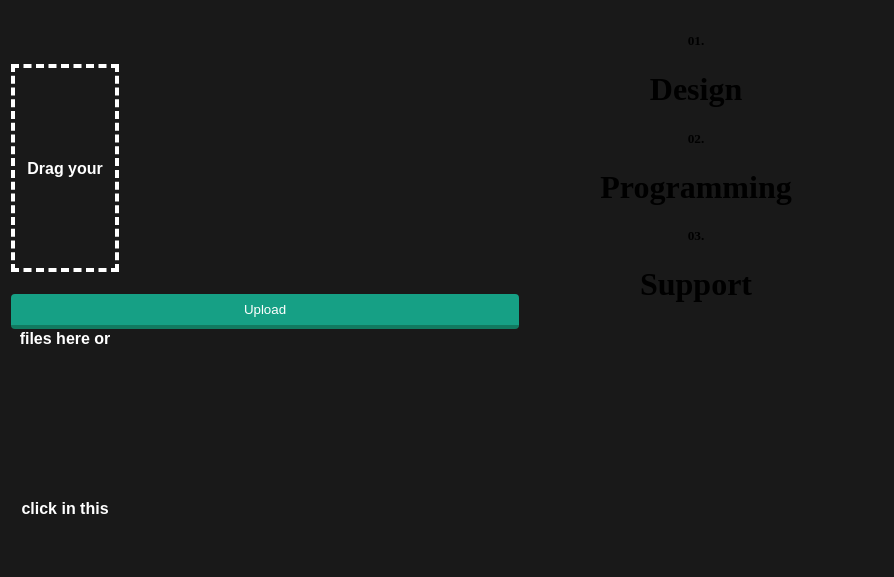
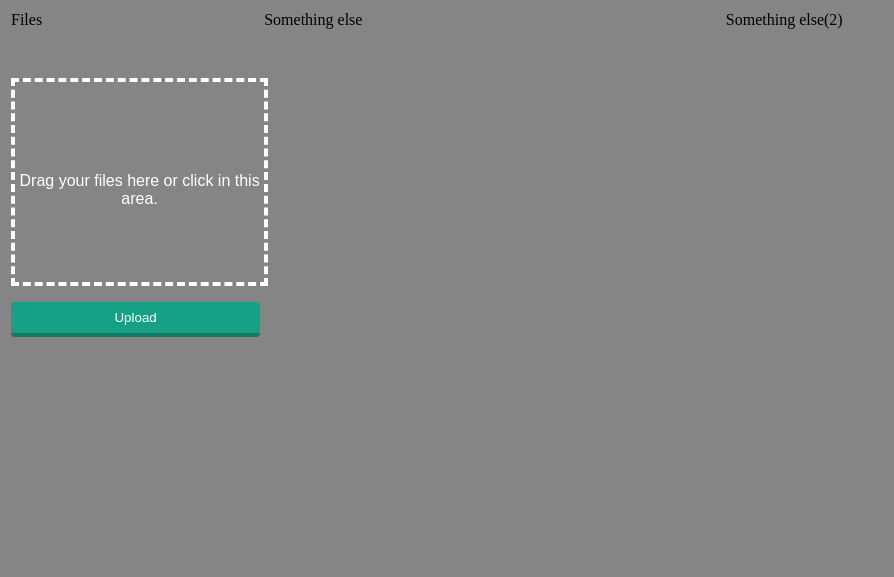
Before and after one commit to suchusername/sounds, a PHP site: page /index.html in a window 1280 px wide; the page is wider, and only the part inside the window is pictured. Shown: the top 577 px of that part, without its empty margins (0-894 px from the left). After the commit the page ends 337 px from the top of that part, so only its background shows below. Run offline with PHP 8.4, Linux system fonts and the light colour scheme; lists and menus that the app fills with data are empty; some libraries are stand-ins or nearby versions.

Commit message:
Add files via upload
Фарух привет

```diff
--- a/site/css/style.css
+++ b/site/css/style.css
@@ -1,27 +1,35 @@
 
 body{
-  background: rgba(0,0,0,0.9);
+  background: rgba(120,120,120,0.9);
 }
+
+row_1{
+	height : 40px;
+}
+
+
 form{
-  //position: absolute;
-  //top: 50%;
-  //left: 50%;
-  //margin-top: -100px;
-  //margin-left: -250px;
-  width: 100px;
+  position: sticky;
+  top: 40px;
+  left: 10px;
+  width: 100%;
   height: 200px;
   border: 4px dashed #fff;
 }
-form p{
+form p{/**/
+	position: absolute;
+	top: 90px;
+	margin: 0;
+  	padding: 0;
   width: 100%;
   height: 100%;
   text-align: center;
-  line-height: 170px;
+
   color: #ffffff;
   font-family: Arial;
 }
 form input{
-  position: absolute;
+ position: absolute;
   margin: 0;
   padding: 0;
   width: 100%;
@@ -30,11 +38,13 @@ form input{
   opacity: 0;
 }
 form button{
+	position: absolute;
+	top: 240px;
   margin: 0;
   color: #fff;
   background: #16a085;
   border: none;
-  width: 508px;
+  width: 100%;
   height: 35px;
   margin-top: -20px;
   margin-left: -4px;
--- a/site/index.html
+++ b/site/index.html
@@ -11,34 +11,33 @@
 
 <body>
 <table width = 100%>
-	<th width = 100px>
+	<tr  class = "row_1"> <!-- названия -->
+		<td class = "col_1" width = "20%">
+			Files
+		</td>
+		<td class = "col_2">
+			Something else
+		</td>
+		<td  class = "col_3">
+			Something else(2)
+		</td>
+	</tr>
+	<tr class = "row_2" height = "300px">
+		<td  class = "col_1">
 			<form action="upload.php" method="POST">
  				<input type="file" multiple>
-  			<p>Drag your files here or click in this area.</p>
+  				<p>  Drag your files here or click in this area. </p>
   				<button type="submit">Upload</button>
 			</form>
 			<script src='http://cdnjs.cloudflare.com/ajax/libs/jquery/2.1.3/jquery.min.js'></script>
 			<script  src="js1/index.js"></script>
-	</th>
-	<th>
- 		<div class="container-fluid">
-    		<div class="row">
-       		<div id="DesignLink" class="col-sm-4 heading-design">
-            		<h5 class="mb-0">01.</h5>
-            		<h1 class="mb-0"><strong>Design</strong></h1>
-       		</div>
-        	<div id="ProgLink" class="col-sm-4 heading-prog">
-            		<h5 class="mb-0">02.</h5>
-            		<h1 class="mb-0"><strong>Programming</strong></h1>
-        	</div>
-        	<div id="SupportLink" class="col-sm-4 heading-music">
-            		<h5 class="mb-0">03.</h5>
-            		<h1 class="mb-0"><strong>Support</strong></h1>
-        	</div>
-    		</div>
-		</div>
+		</td>
+		<td class = "col_2">
+		</td>
+		<td class = "col_3">
+		</td>
+	</tr>
 
-	</th>
 </table>
 <script  src="js/index.js"></script>
 </body>
```
Lines whose indentation alone changed are shown as unchanged.
